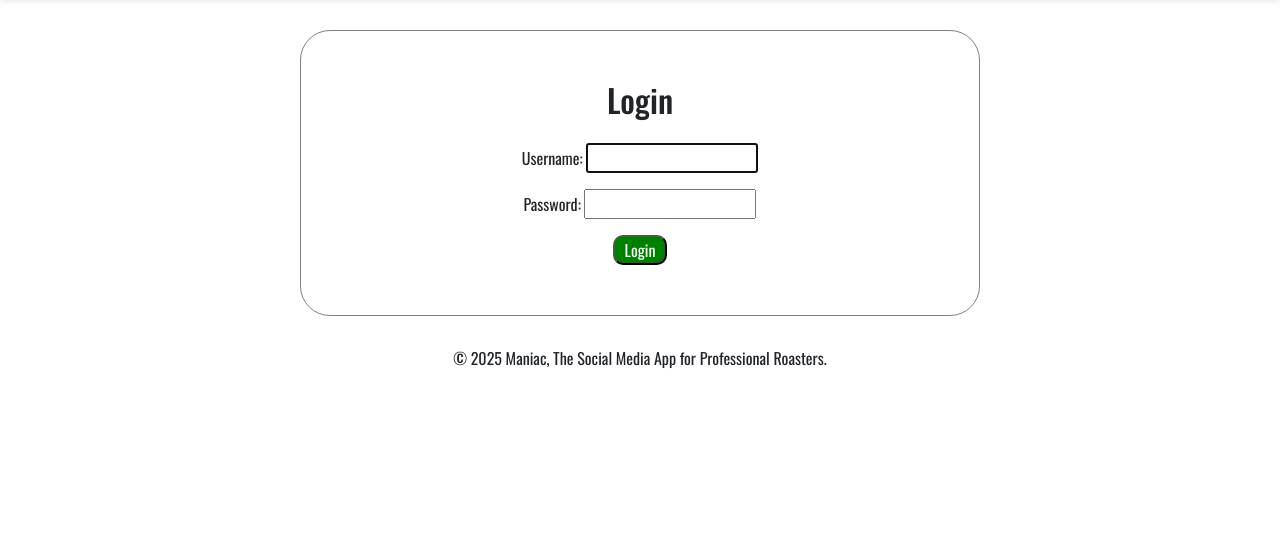
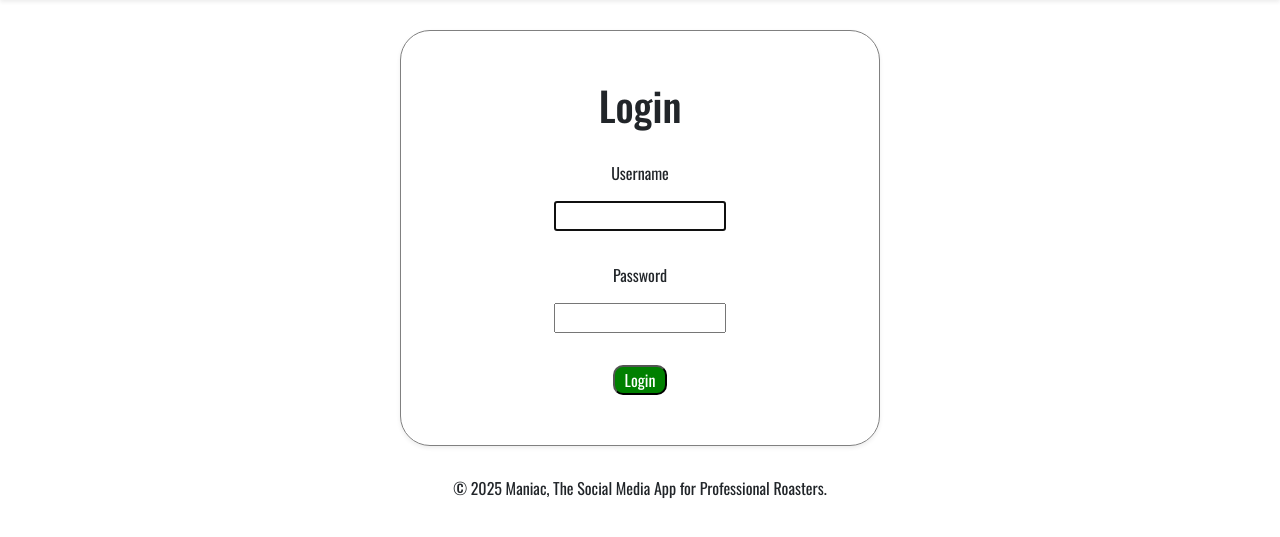
Before and after one commit to darkcom109/Maniac, a Django app: page /login/ in a window 1280 px wide. Shown: the part 56-593 px from the top of the page. Run offline with Django 5.2, Linux system fonts and the light colour scheme.

Commit message:
Added some CSS styling

```diff
--- a/maniac/core/static/core/style.css
+++ b/maniac/core/static/core/style.css
@@ -7,8 +7,9 @@
 }
 
 .navbar-background {
-    background-color: green;
+  background-color: green;
 }
+
 
 .nav-button {
     transition: background-color 0.3 ease;
@@ -47,7 +48,7 @@
     padding-block: 50px;
     padding-inline: 10px;
     margin-block: 30px;
-    margin-inline: 300px;
+    margin-inline: 400px;
     border: 1px solid gray;
     border-radius: 30px;
 }
--- a/maniac/core/templates/core/login.html
+++ b/maniac/core/templates/core/login.html
@@ -1,11 +1,22 @@
 {% extends "core/base.html" %}
 {% block content %}
-    <div class="container-login-styling text-center font-for-text d-flex flex-column gap-3">
-        <h2>Login</h2>
-        <form method="post">
+    <div class="container-login-styling text-center font-for-text d-flex flex-column gap-4 shadow-sm">
+
+        <h1>Login</h1>
+
+        <form method="post" class="d-flex flex-column gap-3">
             {% csrf_token %}
-            {{ form.as_p }}
-            <button class="button-styling" type="submit">Login</button>
+            <div>
+                <p>Username</p>
+                <p>{{ form.username }}</p>
+            </div>
+            <div>
+                <p>Password</p>
+                <p>{{ form.password }}</p>
+            </div>
+            <div>
+                <button class="button-styling mw-100" type="submit">Login</button>
+            </div>
         </form>
     </div>
 {% endblock %}
--- a/maniac/core/templates/core/post.html
+++ b/maniac/core/templates/core/post.html
@@ -1,10 +1,10 @@
 {% extends "core/base.html" %}
 {% block content %}
-  <div class="container container-feed-styling text-center shadow-sm">
+  <div class="container container-feed-styling font-for-text text-center shadow-sm">
     <h2>New Post</h2>
     <form method="post">
-      {% csrf_token %}
-      {{ form.as_p }}
+        {% csrf_token %}
+        {{ form.as_p }}
       <button type="submit">Post</button>
     </form>
   </div>
--- a/maniac/core/views.py
+++ b/maniac/core/views.py
@@ -1,7 +1,6 @@
 from django.shortcuts import render, redirect, get_object_or_404
 from django.contrib.auth.forms import UserCreationForm, AuthenticationForm
 from django.contrib.auth import login, logout
-from django.http import HttpResponse
 from django.contrib import messages
 from django.contrib.auth.decorators import login_required
 from django.contrib.auth.models import User
```
Also changed, not shown: maniac/db.sqlite3.
